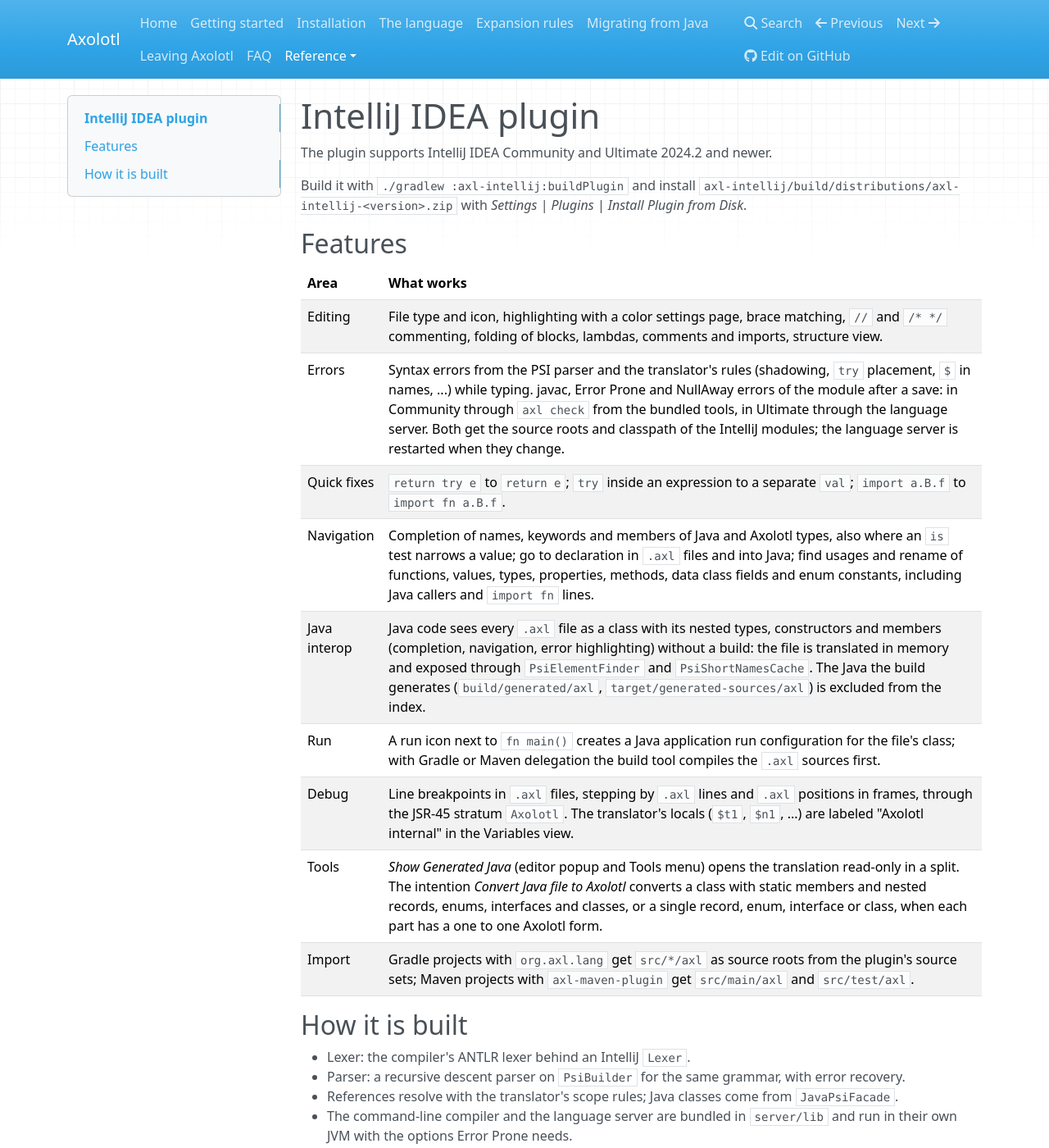
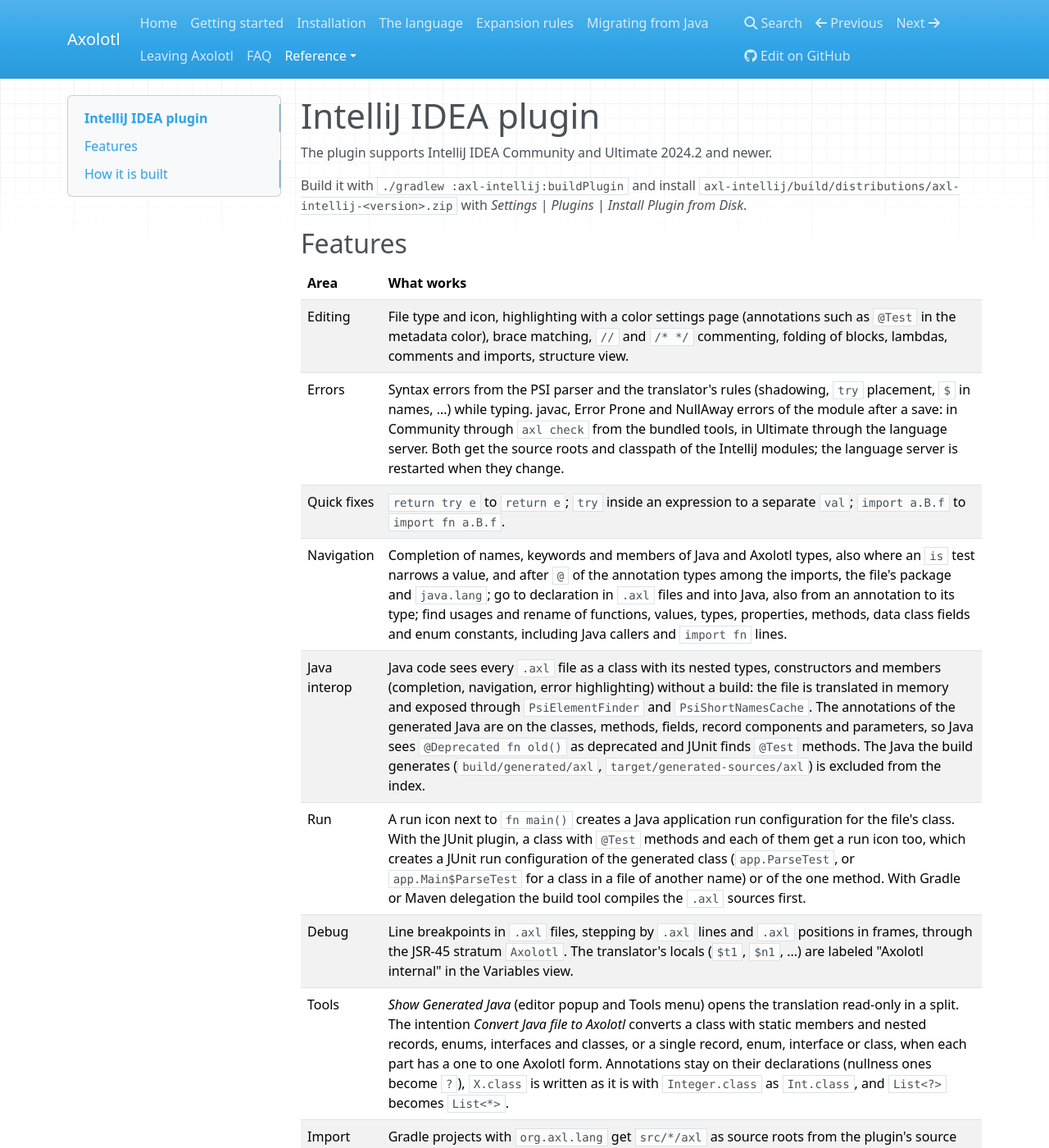
Before and after one commit to k1ngmang/axolotl-lang, an MkDocs documentation site: the page built from docs/intellij.md, in a window 1280 px wide and 1400 px high. Shown: the whole window at 82% size. Built offline with MkDocs 1.6.1, drawn with Linux system fonts in a browser that asks for light colours; nearby versions of some CDN libraries.

Commit message:
Document what the editors do with annotations and test classes
The editor pages say how annotations are colored and completed, that the Java view of an .axl file carries them, how a test class is run, and what the Java conversion keeps; the changelog notes the editor side of the new syntax.

```diff
--- a/docs/intellij.md
+++ b/docs/intellij.md
@@ -10,14 +10,14 @@ Build it with `./gradlew :axl-intellij:buildPlugin` and install
 
 | Area | What works |
 |------|------------|
-| Editing | File type and icon, highlighting with a color settings page, brace matching, `//` and `/* */` commenting, folding of blocks, lambdas, comments and imports, structure view. |
+| Editing | File type and icon, highlighting with a color settings page (annotations such as `@Test` in the metadata color), brace matching, `//` and `/* */` commenting, folding of blocks, lambdas, comments and imports, structure view. |
 | Errors | Syntax errors from the PSI parser and the translator's rules (shadowing, `try` placement, `$` in names, ...) while typing. javac, Error Prone and NullAway errors of the module after a save: in Community through `axl check` from the bundled tools, in Ultimate through the language server. Both get the source roots and classpath of the IntelliJ modules; the language server is restarted when they change. |
 | Quick fixes | `return try e` to `return e`; `try` inside an expression to a separate `val`; `import a.B.f` to `import fn a.B.f`. |
-| Navigation | Completion of names, keywords and members of Java and Axolotl types, also where an `is` test narrows a value; go to declaration in `.axl` files and into Java; find usages and rename of functions, values, types, properties, methods, data class fields and enum constants, including Java callers and `import fn` lines. |
-| Java interop | Java code sees every `.axl` file as a class with its nested types, constructors and members (completion, navigation, error highlighting) without a build: the file is translated in memory and exposed through `PsiElementFinder` and `PsiShortNamesCache`. The Java the build generates (`build/generated/axl`, `target/generated-sources/axl`) is excluded from the index. |
-| Run | A run icon next to `fn main()` creates a Java application run configuration for the file's class; with Gradle or Maven delegation the build tool compiles the `.axl` sources first. |
+| Navigation | Completion of names, keywords and members of Java and Axolotl types, also where an `is` test narrows a value, and after `@` of the annotation types among the imports, the file's package and `java.lang`; go to declaration in `.axl` files and into Java, also from an annotation to its type; find usages and rename of functions, values, types, properties, methods, data class fields and enum constants, including Java callers and `import fn` lines. |
+| Java interop | Java code sees every `.axl` file as a class with its nested types, constructors and members (completion, navigation, error highlighting) without a build: the file is translated in memory and exposed through `PsiElementFinder` and `PsiShortNamesCache`. The annotations of the generated Java are on the classes, methods, fields, record components and parameters, so Java sees `@Deprecated fn old()` as deprecated and JUnit finds `@Test` methods. The Java the build generates (`build/generated/axl`, `target/generated-sources/axl`) is excluded from the index. |
+| Run | A run icon next to `fn main()` creates a Java application run configuration for the file's class. With the JUnit plugin, a class with `@Test` methods and each of them get a run icon too, which creates a JUnit run configuration of the generated class (`app.ParseTest`, or `app.Main$ParseTest` for a class in a file of another name) or of the one method. With Gradle or Maven delegation the build tool compiles the `.axl` sources first. |
 | Debug | Line breakpoints in `.axl` files, stepping by `.axl` lines and `.axl` positions in frames, through the JSR-45 stratum `Axolotl`. The translator's locals (`$t1`, `$n1`, ...) are labeled "Axolotl internal" in the Variables view. |
-| Tools | *Show Generated Java* (editor popup and Tools menu) opens the translation read-only in a split. The intention *Convert Java file to Axolotl* converts a class with static members and nested records, enums, interfaces and classes, or a single record, enum, interface or class, when each part has a one to one Axolotl form. |
+| Tools | *Show Generated Java* (editor popup and Tools menu) opens the translation read-only in a split. The intention *Convert Java file to Axolotl* converts a class with static members and nested records, enums, interfaces and classes, or a single record, enum, interface or class, when each part has a one to one Axolotl form. Annotations stay on their declarations (nullness ones become `?`), `X.class` is written as it is with `Integer.class` as `Int.class`, and `List<?>` becomes `List<*>`. |
 | Import | Gradle projects with `org.axl.lang` get `src/*/axl` as source roots from the plugin's source sets; Maven projects with `axl-maven-plugin` get `src/main/axl` and `src/test/axl`. |
 
 ## How it is built
```
Also changed, not shown: CHANGELOG.md (+1 -0 lines), docs/lsp.md (+2 -2 lines).
